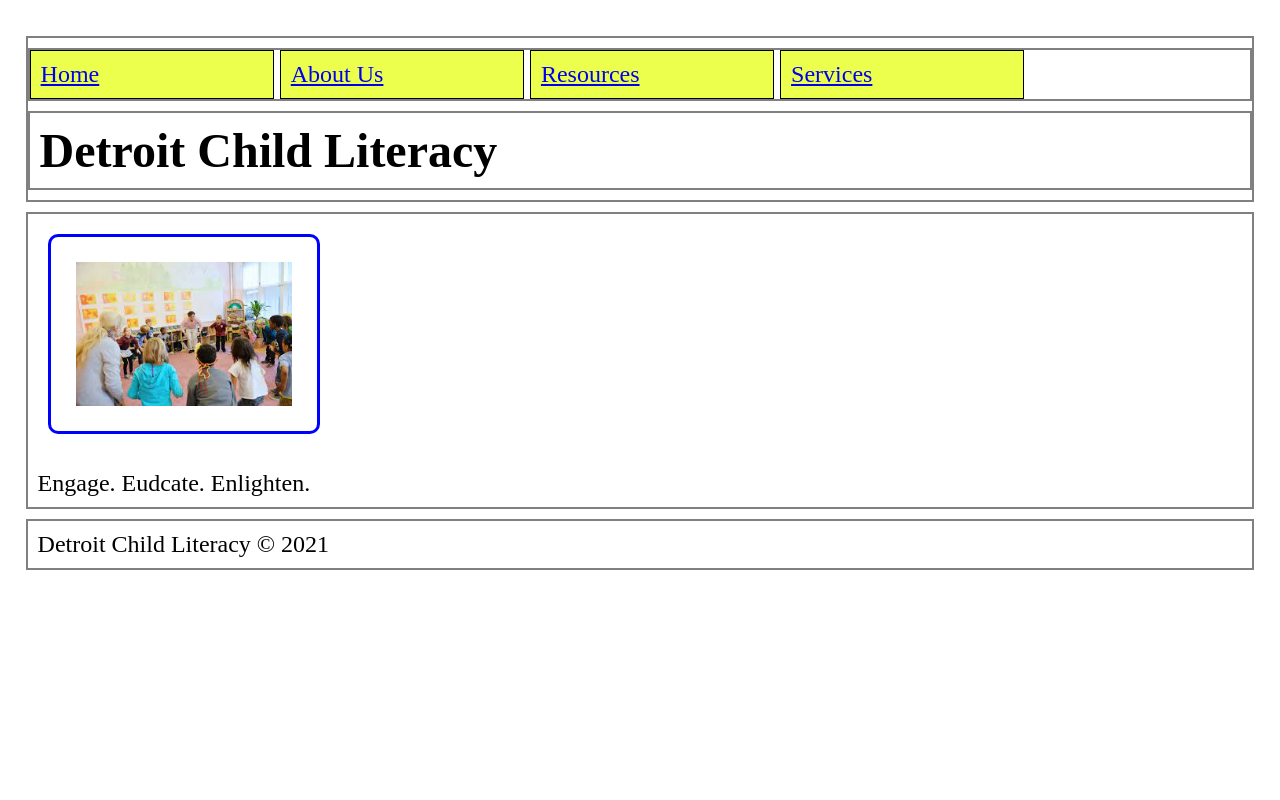
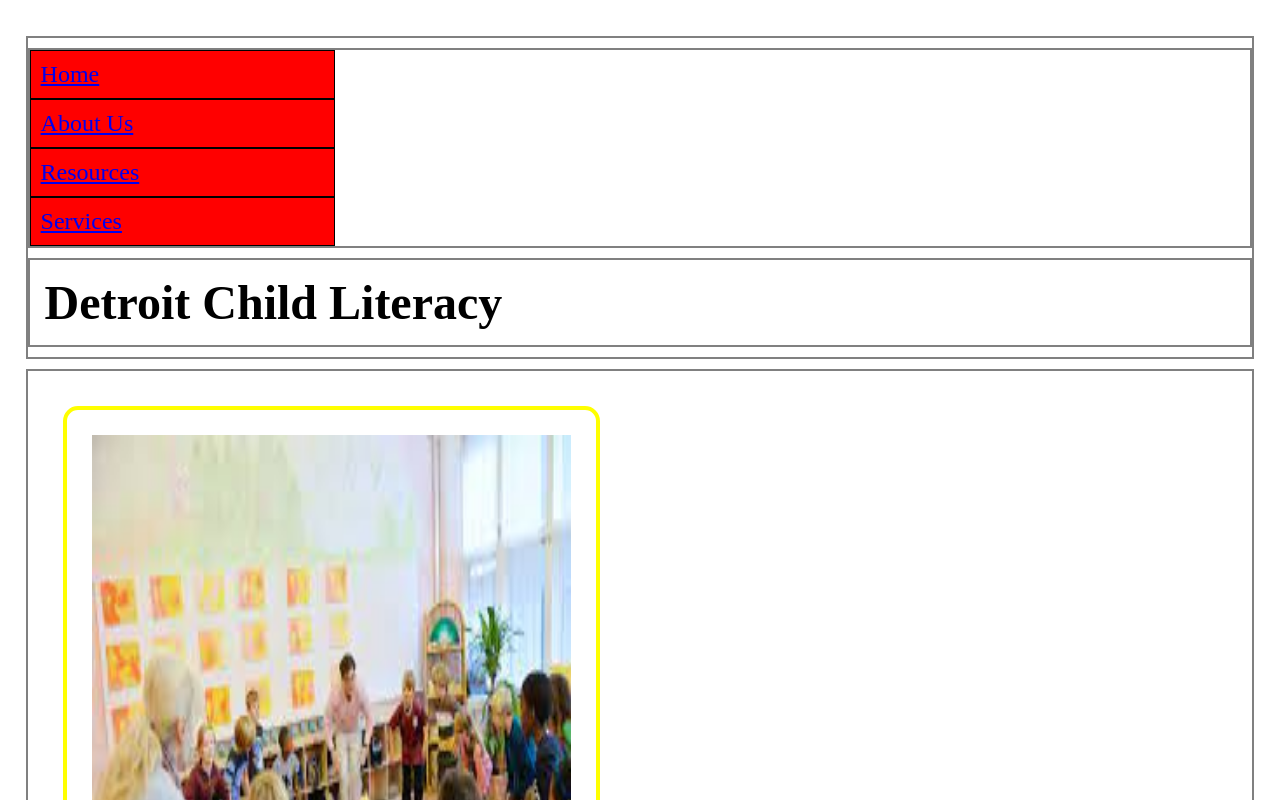
Before and after one commit to WillMonroe/portfolio-2021, a plain HTML site: page index.html in a window 1280 px wide. Shown: the top 800 px of the page. Drawn offline with Linux system fonts and the light colour scheme.

Commit message:
Update style.css

```diff
--- a/css/style.css
+++ b/css/style.css
@@ -15,12 +15,17 @@ h1{
 
 /*Style the images*/
 img{
-    height: 200px;
+    height: 700px;
     width:auto;
-    border: 3px solid blue;
+    border: 4px solid yellow;
     padding: 25px;
-    border-radius: 10px;
-    margin: 10px;
+    border-radius: 15px;
+    margin: 20px;
+}
+
+@media screen and (min-width:700px){
+	img{
+		width: 45%;
 }
 
 /*Make the h2 heading match h1*/
@@ -31,7 +36,7 @@ h2{
 
 /*Improve the spacing for paragraphs AND headings*/
 p, h1, h2 {
-    padding: 10px;
+    padding: 15px;
 }
 
 /*Add borders around the main components and some
@@ -45,12 +50,12 @@ header, nav, main, h1, footer{
 /*Change the styling for all of the list
 items in the nav section*/
 nav li{
-	background-color: #ECFF4D;
+	background-color: #FF0000;
 	padding:10px;
 	width:25%;
 	border:1px solid black;
-	display: inline-block;
-	width: 20%;
+	display: grid;
+	grid-template-columns: auto,auto,auto,auto;
 }
 
 
```
